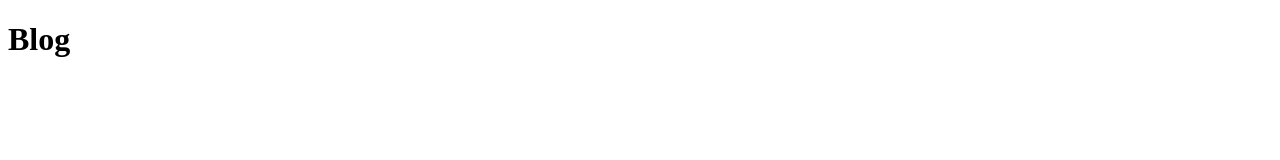
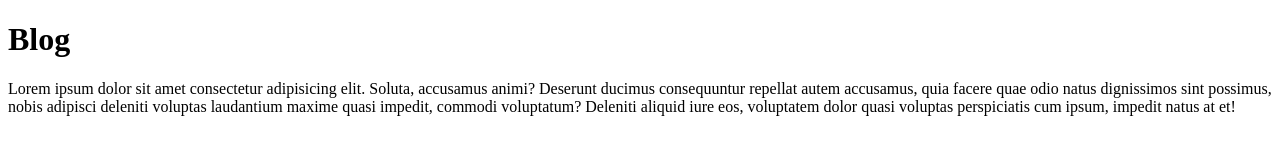
Before and after one commit to asadkhan0010/blog, a plain HTML site: page index.html in a window 1280 px wide. Drawn offline with Linux system fonts and the light colour scheme.

Commit message:
version 1: blog complete

```diff
--- a/index.html
+++ b/index.html
@@ -7,5 +7,6 @@
 </head>
 <body>
     <h1>Blog</h1>
+    <p>Lorem ipsum dolor sit amet consectetur adipisicing elit. Soluta, accusamus animi? Deserunt ducimus consequuntur repellat autem accusamus, quia facere quae odio natus dignissimos sint possimus, nobis adipisci deleniti voluptas laudantium maxime quasi impedit, commodi voluptatum? Deleniti aliquid iure eos, voluptatem dolor quasi voluptas perspiciatis cum ipsum, impedit natus at et!</p>
 </body>
 </html>
```
